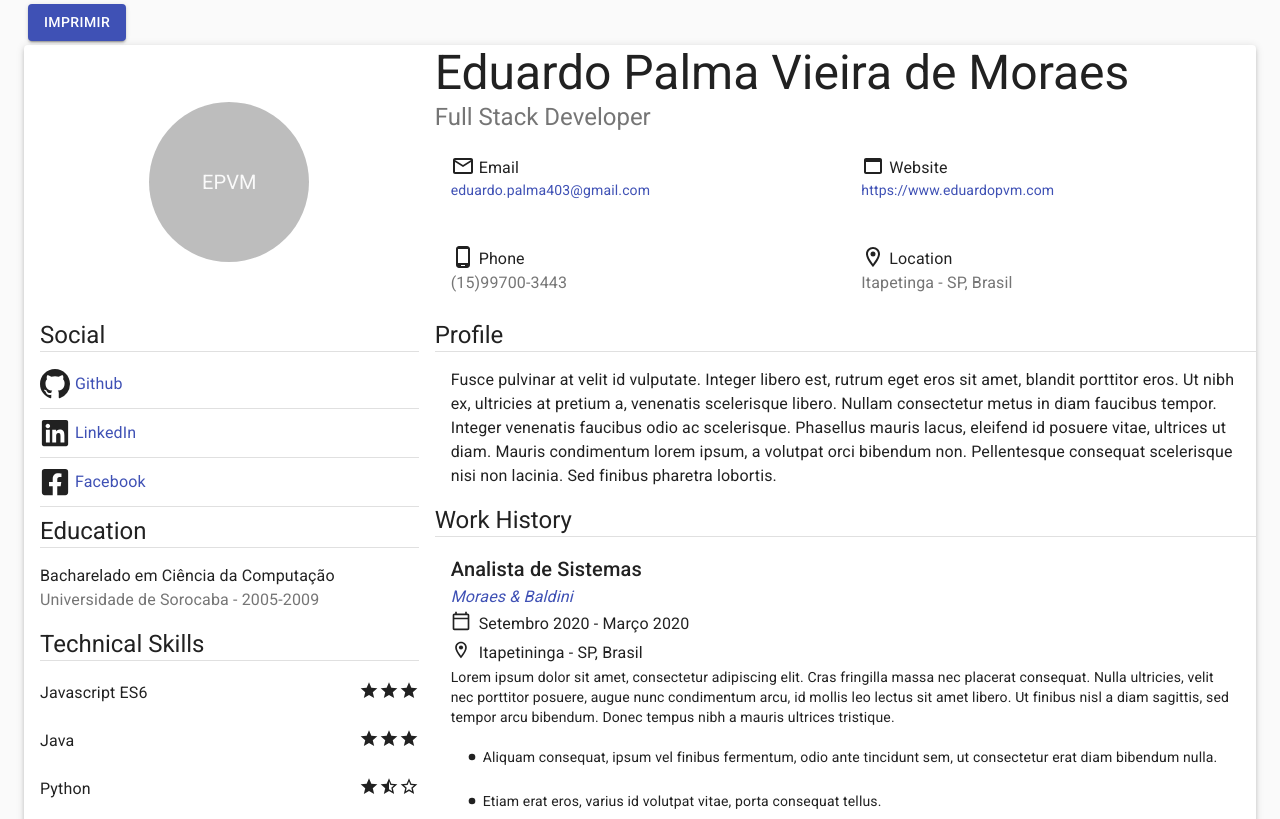
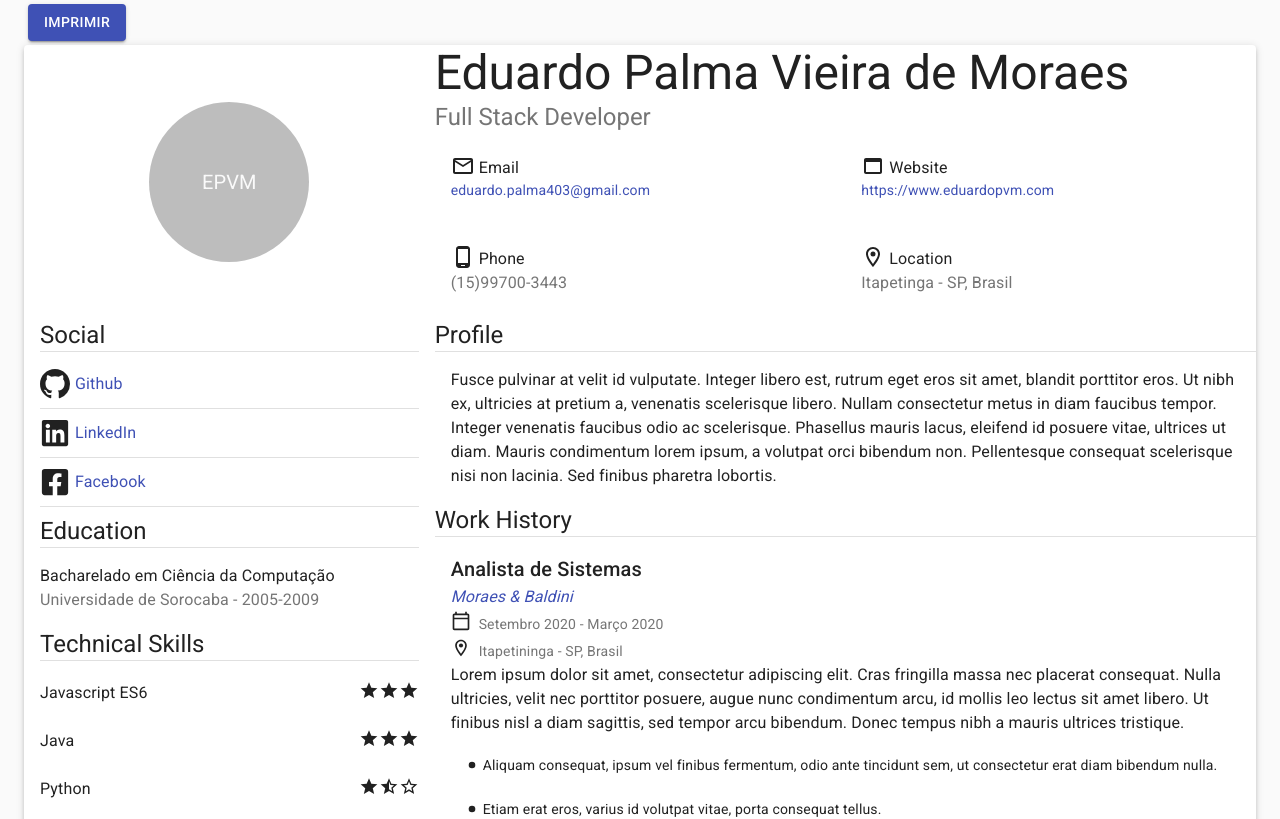
Before and after one commit to eduardopvm/react-cv, a React (Create React App) app: page / in a window 1280 px wide. Shown: the top 819 px of the page. Built offline with nearby package versions, Linux system fonts and the light colour scheme.

Commit message:
minor layout changes to WorkHistoryItem

```diff
--- a/src/InfoPanel.js
+++ b/src/InfoPanel.js
@@ -29,11 +29,13 @@ export default function HeaderPanel(props) {
         <CardContent>
           <EmailOutlinedIcon display="inline" className={classes.root} />
           <Typography display="inline">Email</Typography>
+          {/* screen display */}
           <Box displayPrint="none">
             <Link href={`mailto:${props.contact.email}`} display="block">
               {props.contact.email}
             </Link>
           </Box>
+          {/* print display */}
           <Box display="none" displayPrint="block">
             <Typography color="textSecondary">{props.contact.email}</Typography>
           </Box>
--- a/src/WorkHistoryItem.js
+++ b/src/WorkHistoryItem.js
@@ -57,15 +57,19 @@ export default function WorkHistoryItem(props) {
           <Typography component="div">{props.history.company} {props.history.website && " (" + props.history.website + ")"}</Typography>
         </Box>
       </Typography>
-      <Typography variant="subtitle1">
+      <Typography component="div">
         <CalendarTodayOutlinedIcon fontSize="small" className={classes.icon} />
-        {props.history.job_start} - {props.history.job_end}
+        <Typography variant="body2" color="textSecondary" display="inline">
+          {props.history.job_start} - {props.history.job_end}
+        </Typography>
       </Typography>
-      <Typography variant="subtitle1">
+      <Typography component="div">
         <LocationOnOutlinedIcon fontSize="small" className={classes.icon} />
-        {props.history.location}
+        <Typography variant="body2" color="textSecondary" display="inline">
+          {props.history.location}
+        </Typography>
       </Typography>
-      <Typography variant="body2">{props.history.description}</Typography>
+      <Typography variant="body1">{props.history.description}</Typography>
 
       <List>{highlights}</List>
     </Box>
```
Also changed, not shown: 1 other file (tests, documents, lock files or other folders).
